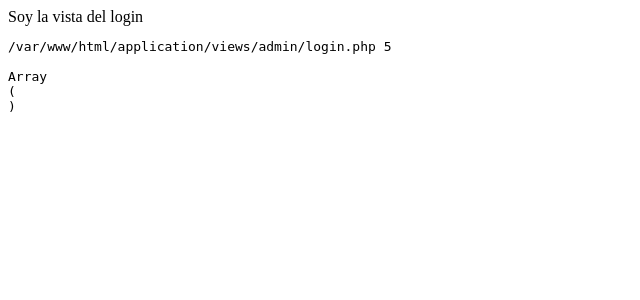
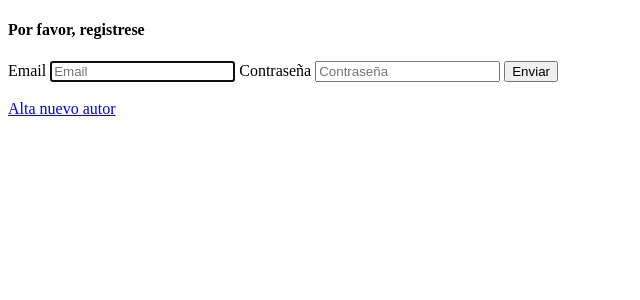
Before and after one commit to AdrianNavarroGabino/curso-CodeIgniter-2020, a CodeIgniter app: page /CodeIgniter/index.php/testcontroller/prueba in a window 1280 px wide. Shown: the top 300 px of the page, without its empty margins (0-640 px from the left). Run offline with CodeIgniter, Linux system fonts and the light colour scheme; data that the repository does not hold is empty.

Commit message:
12 - Creación de un blog 04 - Login (modelo-vista-controlador) 3

```diff
--- a/application/config/routes.php
+++ b/application/config/routes.php
@@ -66,6 +66,8 @@ $route['admin'] = 'AdminController/index';
 $route['admin/registro'] = 'AdminController/registro';
 $route['add_autor'] = 'AdminController/addAutor';
 $route['list'] = 'AdminController/list';
+$route['admin/login'] = 'AdminController/login';
+$route['admin/login2'] = 'AdminController/login2';
 
 $route['default_controller'] = 'welcome';
 $route['404_override'] = '';
--- a/application/views/admin/login.php
+++ b/application/views/admin/login.php
@@ -1,7 +1,32 @@
-Soy la vista del login
+<div class="container">
 
-<?php
+  <div class="row">
+    <div class="col-lg-4"></div>
+    <div class="col-lg-4">
+      <?php
 
-	debug($usuarios);
+        # Si existe la variable error que envia el controlardo mostraremos el error.
+        if ( isset( $error))
+        {
+          echo "<div class='error'>$error</div>";
+        }
 
-?>
+      ?>
+     <!--  <form class="form-signin" method="POST" action="/login/login"> -->
+      <form  name="login" id="login" action="login2" method="post">
+        <h4 class="form-signin-heading">Por favor, registrese</h4>
+        <label for="inputEmail" class="sr-only">Email</label>
+        <input type="email" id="email_login" name="email_login" class="form-control frm_login_email" placeholder="Email" required autofocus>
+        <label for="inputPassword" class="sr-only">Contraseña</label>
+        <input type="password" id="login_password" name="login_password" class="form-control frm_login_pass" placeholder="Contraseña" required>
+
+        <button class="btn btn-lg btn-primary btn-block" type="submit">Enviar</button>
+        <br><br>
+        <a class="btn btn-lg btn-warning btn-block" href="registro">Alta nuevo autor</a>
+      </form>
+    </div>
+    <div class="col-lg-4"></div>
+
+  </div>
+
+</div> <!-- /container -->
```
Also changed, not shown: application/controllers/AdminController.php (+23 -0 lines), application/models/BackEndModel.php (+9 -0 lines).
